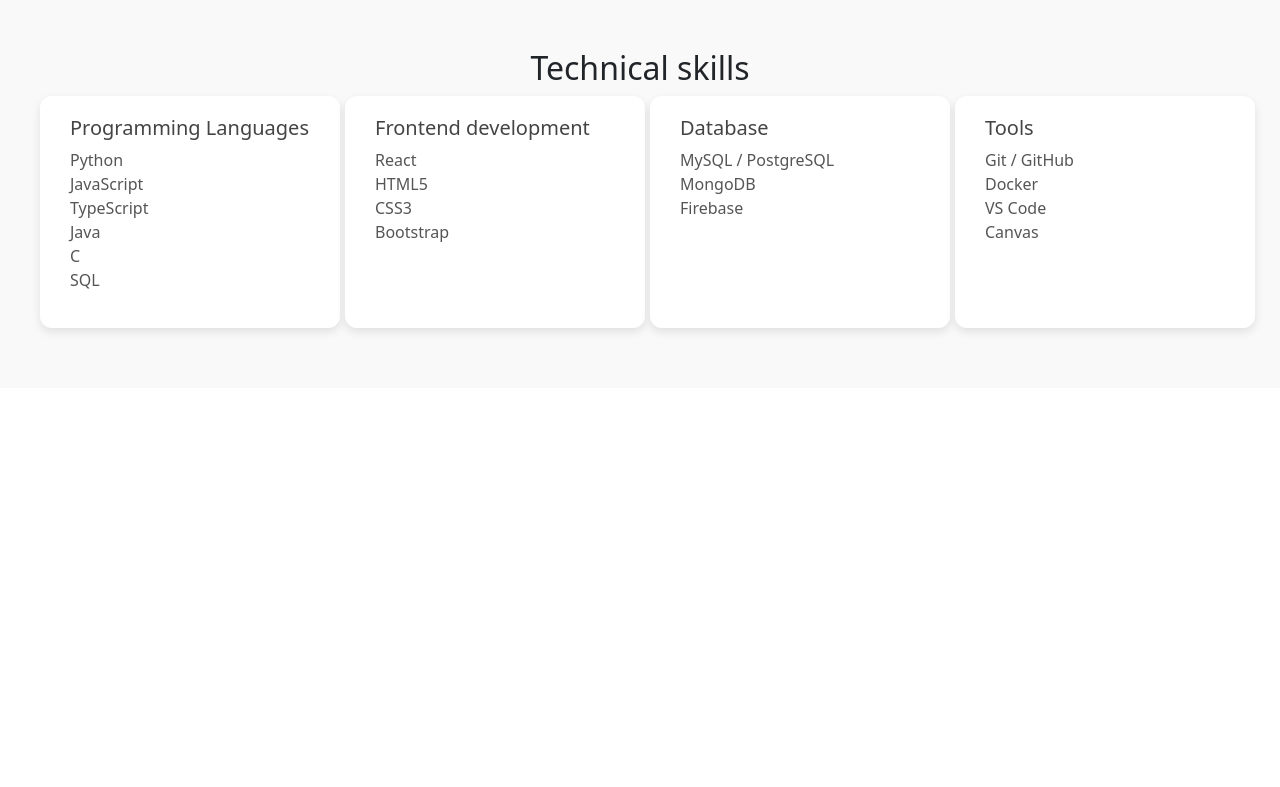
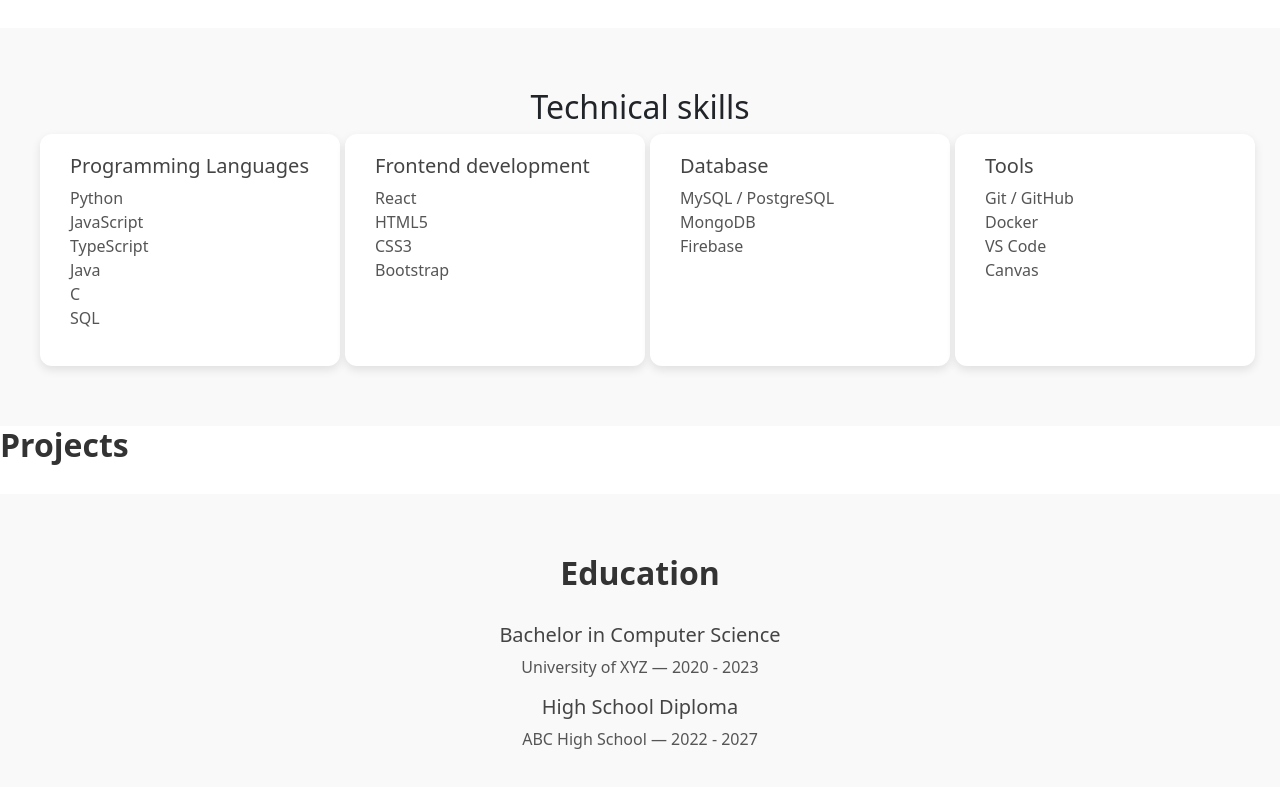
Before and after one commit to NAILAinfo/Portfolio_React, a React (Vite) app: page / in a window 1280 px wide. Shown: the part 951-1738 px from the top of the page. Before the commit the page ends 1369 px from the top, so only its background shows below. Built offline with nearby package versions, Linux system fonts and the light colour scheme.

Commit message:
add some code

```diff
--- a/src/components/Education.tsx
+++ b/src/components/Education.tsx
@@ -1,9 +1,22 @@
-import react from 'react';
+import React from 'react';
 
 const Education = () => {
-    return (
-        <h1></h1>
-        )
+  return (
+    <section id="education">
+      <h1
+      style ={{}}>Education</h1>
+      <ul>
+        <li>
+          <h3>Bachelor in Computer Science</h3>
+          <p>University of XYZ — 2020 - 2023</p>
+        </li>
+        <li>
+          <h3>High School Diploma</h3>
+          <p>ABC High School — 2022 - 2027</p>
+        </li>
+      </ul>
+    </section>
+  );
+};
 
-}
 export default Education;
--- a/src/components/Experience.tsx
+++ b/src/components/Experience.tsx
@@ -2,8 +2,9 @@
 
 const  Experience= () => {
     return (
-        <h1></h1>
-        )
+        <h1>Experience </h1>
+
+    )
 
 }
 export default Experience;
--- a/src/components/Projects.tsx
+++ b/src/components/Projects.tsx
@@ -2,7 +2,7 @@
 
 const Projects = () => {
     return (
-        <h1></h1>
+        <h1>Projects</h1>
         )
 
 }
```
